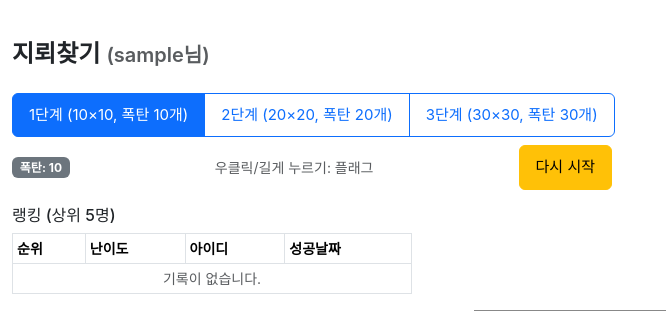
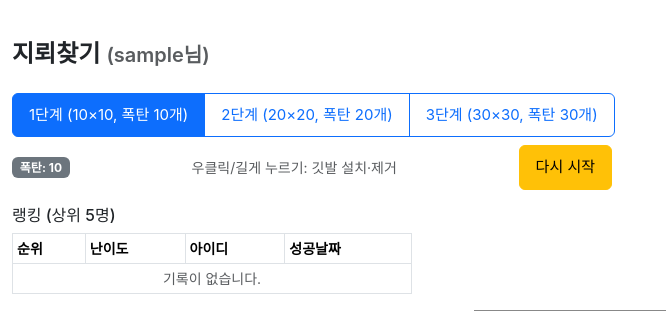
Before and after one commit to shhan1324/TestSvr, a Flask app: page /minesweeper in a window 1280 px wide. Shown: the part 57-368 px from the top of the page, without its empty margins (0-666 px from the left). Run offline with Flask 3, Linux system fonts and the light colour scheme; the visitor is signed in with stand-in values (Sample User, id 1); data that the repository does not hold is empty.

Commit message:
Update tooltip text for flagging instructions

```diff
--- a/templates/minesweeper.html
+++ b/templates/minesweeper.html
@@ -14,10 +14,10 @@
     </div>
     <div class="status-bar d-flex justify-content-between align-items-center flex-wrap gap-2">
       <span id="bombCount" class="badge bg-secondary">폭탄: 0</span>
-      <span class="text-muted small d-none d-md-inline">우클릭/길게 누르기: 플래그</span>
+      <span class="text-muted small d-none d-md-inline">우클릭/길게 누르기: 깃발 설치·제거</span>
       <button type="button" id="restartBtn" class="btn btn-warning">다시 시작</button>
     </div>
-    <p class="text-muted small d-md-none mb-0">탭: 열기 / 길게 누르기: 플래그</p>
+    <p class="text-muted small d-md-none mb-0">탭(0.4초 이내): 열기 / 길게 누르기: 깃발 설치·제거</p>
   </div>
 
   <div class="minesweeper-ranking mb-3">
```
